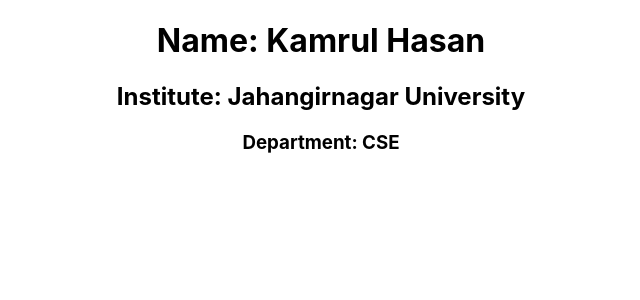
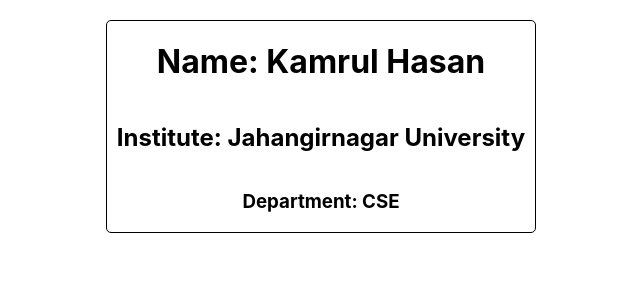
Before and after one commit to bongodev/react-js, a React (Create React App) app: page / in a window 1280 px wide. Shown: the top 300 px of the page, without its empty margins (319-959 px from the left). Built offline with nearby package versions, Linux system fonts and the light colour scheme.

Commit message:
add css styles

```diff
--- a/src/App.css
+++ b/src/App.css
@@ -1,5 +1,9 @@
 .App {
   text-align: center;
+  display: flex;
+  justify-content: center;
+  padding-top: 20px;
+  gap: 10px;
 }
 
 .App-logo {
@@ -36,3 +40,12 @@
     transform: rotate(360deg);
   }
 }
+
+.student {
+  border: 1px solid black;
+  border-radius: 5px;
+  display: flex;
+  flex-direction: column;
+  padding-left: 10px;
+  padding-right: 10px;
+}
--- a/src/App.js
+++ b/src/App.js
@@ -6,7 +6,7 @@
   const department = 'CSE';
 
   return (
-    <div>
+    <div className="student">
       <h1>{`Name: ${name}`}</h1>
       <h2>{`Institute: ${institute}`}</h2>
       <h3>{`Department: ${department}`}</h3>
```
